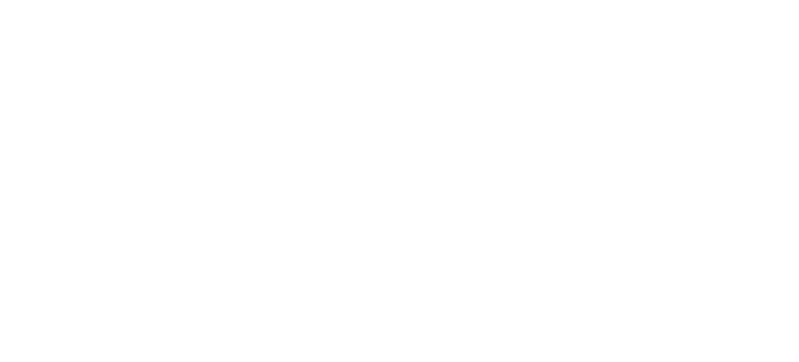
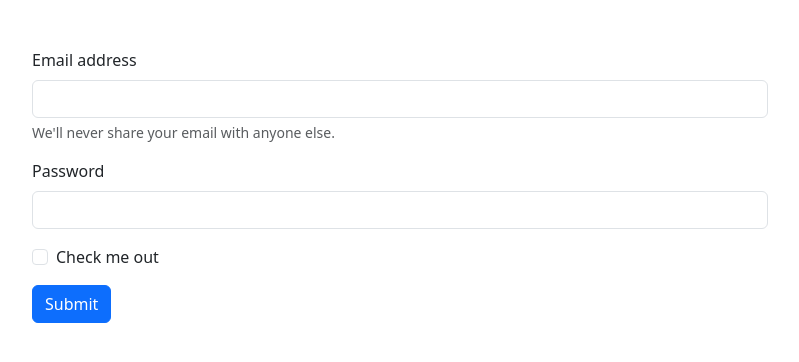
Before and after one commit to Sanaullahabbasi/login_signup, a plain HTML site: page index.html in a window 1280 px wide. Shown: the whole page, without its empty margins (240-1039 px from the left). Drawn offline with nearby package versions, Linux system fonts and the light colour scheme.

Commit message:
sign up form

```diff
--- a/index.html
+++ b/index.html
@@ -4,11 +4,34 @@
     <meta charset="UTF-8">
     <meta name="viewport" content="width=device-width, initial-scale=1.0">
     <title>Login</title>
-    <script src="https://cdn.jsdelivr.net/npm/@popperjs/core@2.11.8/dist/umd/popper.min.js" integrity="sha384-I7E8VVD/ismYTF4hNIPjVp/Zjvgyol6VFvRkX/vR+Vc4jQkC+hVqc2pM8ODewa9r" crossorigin="anonymous"></script>
-    <script src="https://cdn.jsdelivr.net/npm/bootstrap@5.3.2/dist/js/bootstrap.min.js" integrity="sha384-BBtl+eGJRgqQAUMxJ7pMwbEyER4l1g+O15P+16Ep7Q9Q+zqX6gSbd85u4mG4QzX+" crossorigin="anonymous"></script>
+    <!-- Bootstrap link -->
+    <link href="https://cdn.jsdelivr.net/npm/bootstrap@5.3.2/dist/css/bootstrap.min.css" rel="stylesheet" integrity="sha384-T3c6CoIi6uLrA9TneNEoa7RxnatzjcDSCmG1MXxSR1GAsXEV/Dwwykc2MPK8M2HN" crossorigin="anonymous">
+<script src="https://cdn.jsdelivr.net/npm/bootstrap@5.3.2/dist/js/bootstrap.bundle.min.js" integrity="sha384-C6RzsynM9kWDrMNeT87bh95OGNyZPhcTNXj1NW7RuBCsyN/o0jlpcV8Qyq46cDfL" crossorigin="anonymous"></script>
     <link rel="stylesheet" href="style.css">
 </head>
 <body>
+    <div class="container mt-5">
+        <div class="row justify-content-center align-items-center">
+            <div class="col-8">
+                <form>
+                    <div class="mb-3">
+                      <label for="exampleInputEmail1" class="form-label">Email address</label>
+                      <input type="email" class="form-control" id="exampleInputEmail1" aria-describedby="emailHelp">
+                      <div id="emailHelp" class="form-text">We'll never share your email with anyone else.</div>
+                    </div>
+                    <div class="mb-3">
+                      <label for="exampleInputPassword1" class="form-label">Password</label>
+                      <input type="password" class="form-control" id="exampleInputPassword1">
+                    </div>
+                    <div class="mb-3 form-check">
+                      <input type="checkbox" class="form-check-input" id="exampleCheck1">
+                      <label class="form-check-label" for="exampleCheck1">Check me out</label>
+                    </div>
+                    <button type="submit" class="btn btn-primary">Submit</button>
+                  </form>
+            </div>
+        </div>
+    </div>
 
 
 
--- a/style.css
+++ b/style.css
@@ -0,0 +1,7 @@
+body{
+    margin: 0;
+    padding: 0;
+    min-height: 100vh;
+    justify-content: center;
+    align-items: center;
+}
```
